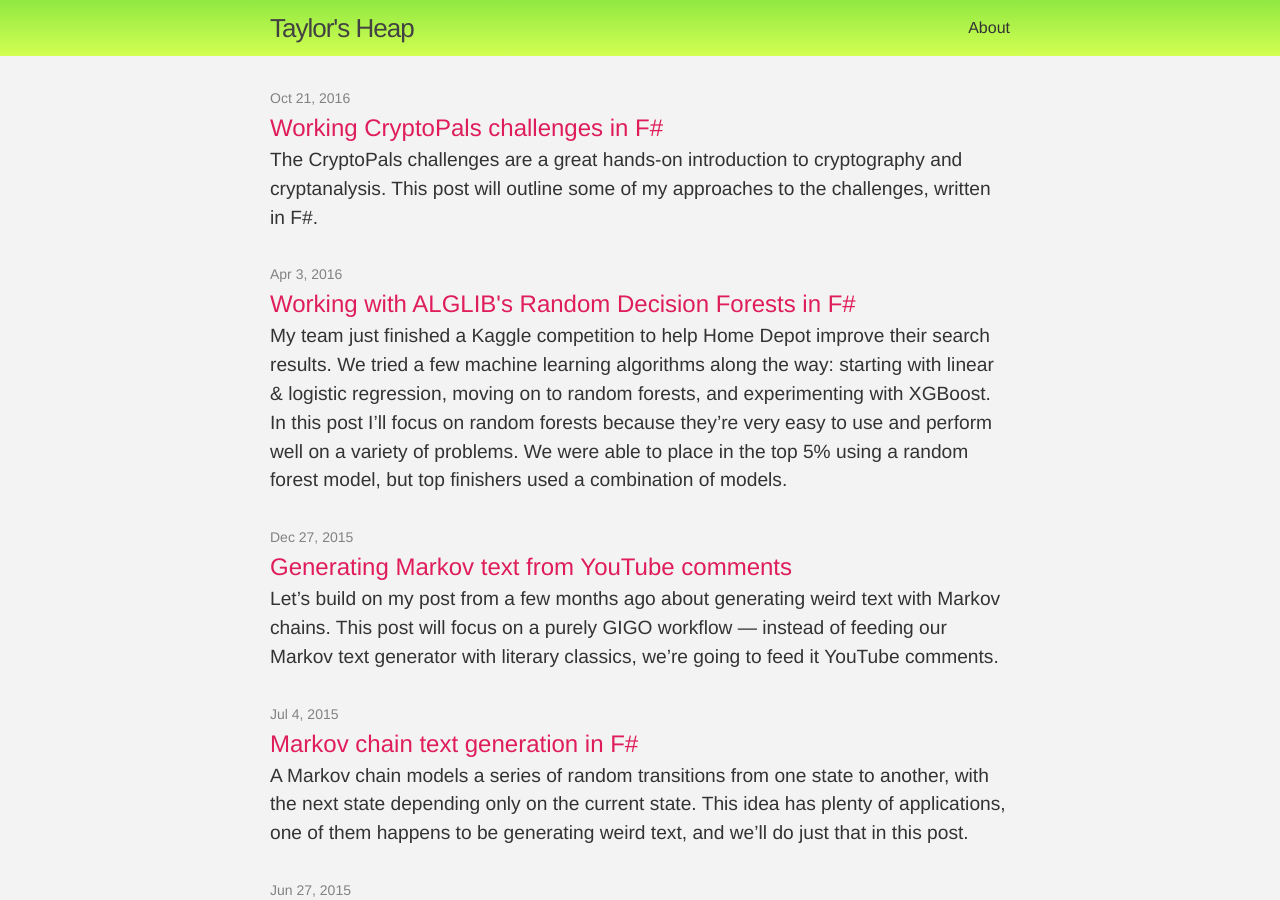
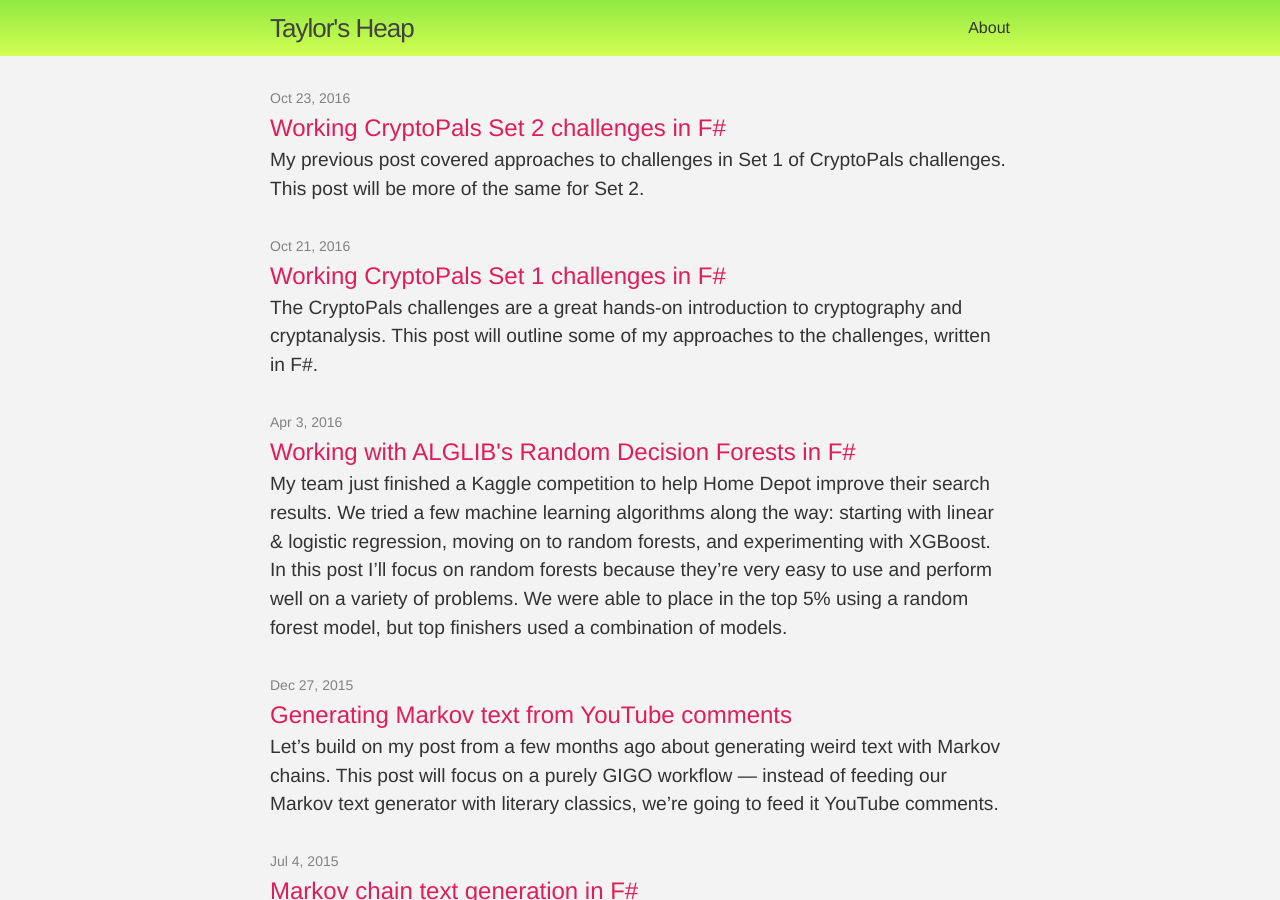
Before and after one commit to taylorwood/taylorwood.github.io, a Jekyll site: the page built from index.html, in a window 1280 px wide and 900 px high. Built offline with Jekyll 4.4.1, drawn with Linux system fonts in a browser that asks for light colours; some of the changed lines change nothing that is shown.

Commit message:
Add CryptoPals Set 2 Challenges

````diff
--- a/_posts/2016-10-21-cryptopals-pt1.markdown
+++ b/_posts/2016-10-21-cryptopals-pt1.markdown
@@ -1,10 +1,12 @@
 ---
 layout: post
-title:  "Working CryptoPals challenges in F#"
+title:  "Working CryptoPals Set 1 challenges in F#"
 date:   2016-10-21 12:00:00
 tags:   crypto fsharp
 ---
 The [CryptoPals challenges](https://cryptopals.com) are a great hands-on introduction to cryptography and [cryptanalysis](https://en.wikipedia.org/wiki/Cryptanalysis). This post will outline some of my approaches to the challenges, written in F#.
+
+My solutions for Set 2 challenges are in [this post]({% post_url 2016-10-23-cryptopals-pt2 %}).
 
 ## [Challenge 1](https://cryptopals.com/sets/1/challenges/1)
 
@@ -77,7 +79,7 @@ let brute cryptBytes = seq {
 
 ```ocaml
 let isLikelyMatch (str: string) =
-    let isPunctuation c = c = ',' || c = ''' || c = '.' || c = '?' || c = '!'
+    let isPunctuation = function ',' | ''' | '.' | '?' | '!' -> true | _ -> false
     let isTypical c = Char.IsLetter c || c = ' ' || isPunctuation c
     let letters = str |> Seq.where Char.IsLetter |> Seq.length
     let lowers = str |> Seq.where Char.IsLower |> Seq.length
@@ -300,7 +302,7 @@ decrypt aesBytes "YELLOW SUBMARINE"
 
 ### Detect AES ECB encrypted text
 
-Because in ECB mode the same plaintext input per-block will produce the same ciphertext output, we will assume that the existence of "duplicate" blocks indicates AES ECB encrypted text.
+Because in ECB mode the same plaintext input per-block will produce the same ciphertext output, we'll assume that the presence of "duplicate" blocks indicates AES ECB encrypted text.
 
 ```ocaml
 let hexLines = IO.File.ReadAllLines(__SOURCE_DIRECTORY__ + "/Challenge8.txt") |> Array.map hexToBytes
@@ -308,3 +310,7 @@ hexLines
 |> Array.map (Array.chunkBySize 16 >> Array.distinct >> Array.length)
 |> Seq.iteri (printfn "%d: %A") // line 133 has only 7/10 distinct blocks
 ```
+
+## More challenges
+
+My solutions for Set 2 challenges are in [this post]({% post_url 2016-10-23-cryptopals-pt2 %}).
--- /dev/null
+++ b/_posts/2016-10-21-cryptopals-pt2.markdown
@@ -0,0 +1,197 @@
+---
+layout: post
+title:  "Working CryptoPals Set 2 challenges in F#"
+date:   2016-10-23 12:00:00
+tags:   crypto fsharp
+---
+My [previous post]({% post_url 2016-10-21-cryptopals-pt1 %}) covered approaches to challenges in Set 1 of CryptoPals challenges. This post will be more of the same for Set 2.
+
+## [Challenge 9](https://cryptopals.com/sets/2/challenges/9)
+
+### Implement PKCS#7 padding
+
+```ocaml
+let pad bytes length =
+    let diff = length - Array.length bytes
+    let pad = Seq.initInfinite (fun _ -> byte diff)
+    Seq.append bytes pad |> Seq.truncate length
+
+let unpadded = "YELLOW SUBMARINE" |> stringToBytes
+
+let padded = pad unpadded 20
+```
+
+Since `unpadded` is 16 bytes, 4 less than the desired length of 20, we pad the end of it with byte values equal to 4. If `unpadded` was 15 bytes, we'd be 5 short and would need to paid with byte values of 5.
+
+## [Challenge 10](https://cryptopals.com/sets/2/challenges/10)
+
+### Implement CBC mode
+
+We'll need to implement [CBC mode](https://en.wikipedia.org/wiki/Block_cipher_mode_of_operation#Cipher_Block_Chaining_.28CBC.29) by hand using the ECB approach from the previous set. CBC mode differs from ECB in that the ciphertext output of each block is XOR'd with the plaintext input of the next block. Since the first plaintext block to be encrypted has no prior ciphertext block, an Initialization Vector (IV) used to bootstrap the process.
+
+```ocaml
+open System.Security.Cryptography
+let cryptAlg key =
+    let aes = new AesManaged()
+    aes.Mode <- CipherMode.ECB
+    aes.Key <- key
+    aes.Padding <- PaddingMode.None
+    aes
+
+let blockSize = 16
+
+let encrypt (bytes: byte[]) key =
+    use aes = cryptAlg key
+    let encryptor = aes.CreateEncryptor(aes.Key, aes.IV)
+    [| for block in bytes |> Array.chunkBySize blockSize do
+        let padded = pad block blockSize |> Array.ofSeq
+        let output = Array.create padded.Length 0uy
+        encryptor.TransformBlock(padded, 0, padded.Length, output, 0) |> ignore
+        yield! output |]
+
+encrypt (stringToBytes "YELLOW SUBMARINE") (stringToBytes "YELLOW SUBMARINE")
+```
+
+Above, we've defined the plain EBC `encrypt` function again. This will be used in our CBC encrypt function below. Notice `prevBlock` is used to store the IV initially, and then the ciphertext of each successive block, after it's XOR'd with the plaintext input.
+
+```ocaml
+let encryptCBCWithIV (iv: byte[]) (bytes: byte[]) key =
+    let mutable prevBlock = iv
+    [| for block in bytes |> Array.chunkBySize blockSize do
+        let padded = pad block blockSize |> Array.ofSeq
+        let xorBytes = xorBytes padded prevBlock |> Array.ofSeq
+        let blockCipher = encrypt xorBytes key
+        prevBlock <- blockCipher
+        yield! blockCipher |]
+```
+
+And some very similar functions for decrypting.
+
+```ocaml
+let decrypt (aesBytes: byte[]) key =
+    use aes = cryptAlg key
+    let decryptor = aes.CreateDecryptor(aes.Key, aes.IV)
+    let output = Array.create aesBytes.Length 0uy
+    decryptor.TransformBlock(aesBytes, 0, aesBytes.Length, output, 0) |> ignore
+    output
+
+let decryptCBC (bytes: byte[]) key =
+    let mutable prevBlock : byte[] = Array.create blockSize 0uy
+    [| for block in bytes |> Array.chunkBySize blockSize do
+        let padded = pad block blockSize |> Array.ofSeq
+        let blockCipher = decrypt padded key
+        let xorBytes = xorBytes blockCipher prevBlock |> Array.ofSeq
+        prevBlock <- padded
+        yield! xorBytes |]
+```
+
+Now we should be able to decrypt the challenge text using CBC mode. I think it's just more Vanilla Ice lyrics.
+
+```ocaml
+let cbcBytes = readBase64Bytes (__SOURCE_DIRECTORY__ + "/Challenge10.txt")
+decryptCBC cbcBytes (stringToBytes "YELLOW SUBMARINE") |> bytesToString |> printfn "%s"
+```
+
+## [Challenge 11](https://cryptopals.com/sets/2/challenges/11)
+
+### An ECB/CBC detection oracle
+
+This one asks you to create an encrypt function that pads the plaintext and randomly chooses ECB/CBC mode. Then write a function to determine which mode it's using. The idea here is to use big empty plaintext buffers to cause ECB mode to produce identical cipher blocks, then look for those.
+
+```ocaml
+let rnd = Random()
+let coinflip () = rnd.NextDouble() < 0.5
+let genAesKey () =
+    let bytes = Array.create 16 0uy
+    rnd.NextBytes bytes
+    bytes
+
+let crazyCrypt bytes =
+    let leftPad = Array.create (rnd.Next(5,10)) 0uy
+    let rightPad = Array.create (rnd.Next(5,10)) 0uy
+    let bytes = Array.concat [| leftPad; bytes; rightPad |]
+    let rndKey = genAesKey ()
+    if coinflip ()
+    then encrypt bytes rndKey
+    else
+        let iv = Array.create blockSize 0uy
+        rnd.NextBytes iv
+        encryptCBCIV iv bytes rndKey
+
+let isECB encrypt =
+    let bytes = encrypt (Array.create (blockSize * 6) 0uy) // use zeroed buffers to expose ECB repetition
+    let blocks = bytes |> Array.chunkBySize blockSize
+    blocks.Length > (blocks |> Array.distinct |> Array.length) // if there were duplicate blocks, ECB was used
+
+isECB crazyCrypt
+```
+
+## Challenge 12
+
+### Byte-at-a-time ECB decryption
+
+I won't repeat the official description, but you should read it. Essentially you want an encrypt function like `AES-128-ECB(your-string || unknown-string, random-key)` where `unknown-string` is used inside the function but not _known_ to the attacker.
+
+>It turns out: you can decrypt `unknown-string` with repeated calls to the oracle function!
+
+```ocaml
+module Oracle12 =
+    let append = Convert.FromBase64String "Um9sbGluJyBpbiBteSA1LjAKV2l0aCBteSByYWctdG9wIGRvd24gc28gbXkgaGFpciBjYW4gYmxvdwpUaGUgZ2lybGllcyBvbiBzdGFuZGJ5IHdhdmluZyBqdXN0IHRvIHNheSBoaQpEaWQgeW91IHN0b3A/IE5vLCBJIGp1c3QgZHJvdmUgYnkK"
+    let rndKey = genAesKey ()
+    let encrypt bytes = encrypt (Array.append bytes append) rndKey
+```
+
+The first thing we need to know is the block size produced by the function. We kinda already know this, but it's important to figure it out manually. This is a pretty goofy way of finding it:
+
+```ocaml
+let growingKeys = [for i in 1 .. 16 do yield Array.create i 0uy]
+let lenDiffs = // look for ciphertext size diffs given diff inputs
+    growingKeys
+    |> List.map (Oracle12.encrypt >> Array.length)
+    |> List.pairwise
+    |> List.map (fun (x,y) -> abs(x-y))
+    |> List.where (fun x -> x > 0)
+    |> List.distinct
+```
+
+Per instructions, we should check the mode of the `encrypt` function even though we know what it is.
+
+```ocaml
+isECB Oracle12.encrypt
+```
+
+Now for the interesting part. We know the block size, and we know that the `unknown-string` gets appended to `your-string` in the encrypt function. What would happen if we sent a plaintext input that was one shorter than the block size? The first character of secret string would be appended to the end of the first block.
+
+Using a short buffer we can ensure the last character of the plaintext input will be the first character of the secret string -- we can force it to be the last character of an otherwise "empty" block -- so we can now brute force the first block with every byte, and compare it to the encrypted block of the "short" buffer. If the two blocks match, we've identified the first character of the secret string!
+
+```ocaml
+// how many blocks of secret text are there? find out by encrypting an empty buffer
+let numBlocks = (Oracle12.encrypt [||] |> Array.length) / blockSize
+
+let getBlock blockNum = Array.chunkBySize blockSize >> Array.tryItem blockNum
+
+let secret = ResizeArray()
+for blockNum in 0 .. numBlocks - 1 do
+    for blockOffset in 0 .. blockSize - 1 do
+        let shorty = Array.create (blockSize - (blockOffset + 1)) 0uy
+        let bruteCryptBlocks = seq {
+            for b in Byte.MinValue .. Byte.MaxValue do
+                let plaintext = Array.concat [| shorty; secret.ToArray(); [|b|] |]
+                let crypted = Oracle12.encrypt plaintext
+                yield b, getBlock blockNum crypted }
+        let shortyCryptBlock = shorty |> Oracle12.encrypt |> getBlock blockNum
+        bruteCryptBlocks
+        |> Seq.tryPick (fun (guessByte, cipherBlock) ->
+            if cipherBlock = shortyCryptBlock
+            then Some guessByte
+            else None)
+        |> Option.iter (secret.Add)
+
+secret.ToArray() |> bytesToString |> printfn "%A"
+```
+
+I took an iterative approach to this problem, maybe easier to understand than purely functional. If a brute forced block matches the ciphertext of the short block, we have a match. For each offset of the block size, we shorten the input plaintext and accumulate the guessed key characters -- and this is repeated for each block. Each block yields 16 characters, except when padded.
+
+## More to come
+
+Check back later for updates.
````
